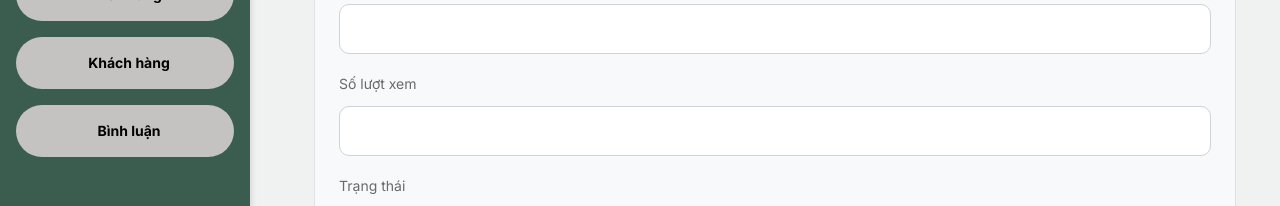
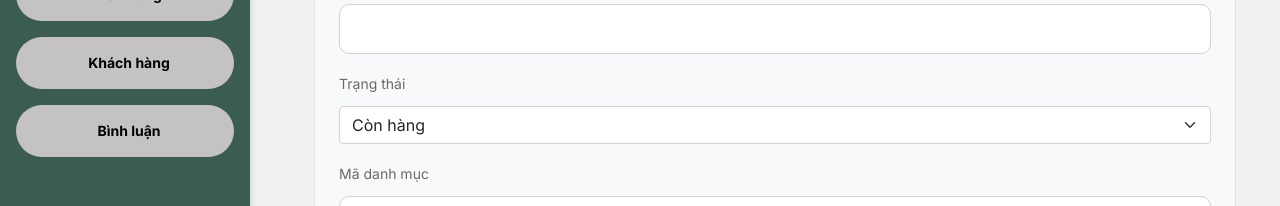
Before and after one commit to QangQii/asignmentfem2, a React (Create React App) app: page /admin/product/addproduct in a window 1280 px wide. Shown: the part 489-695 px from the top of the page. Built offline with nearby package versions, Linux system fonts and the light colour scheme.

Commit message:
bắt lỗi form

```diff
--- a/package.json
+++ b/package.json
@@ -16,7 +16,7 @@
     "react-bootstrap": "^2.10.9",
     "react-cookie": "^8.0.1",
     "react-dom": "^19.0.0",
-    "react-hook-form": "^7.55.0",
+    "react-hook-form": "^7.56.1",
     "react-icons": "^5.5.0",
     "react-router": "^7.4.0",
     "react-router-dom": "^7.5.1",
--- a/src/pages/admin/addproduct/index.jsx
+++ b/src/pages/admin/addproduct/index.jsx
@@ -1,63 +1,45 @@
-import React, {useState} from "react";
-import {Link, useNavigate} from "react-router-dom";
+import React from "react";
+import { useForm } from "react-hook-form";
+import { useNavigate, Link } from "react-router-dom";
 import Constanst from "../../../Constanst";
 
 const AddProduct = () => {
   const navigate = useNavigate();
-  const [product, setProduct] = useState({
-    name: "",
-    description: "",
-    price: "",
-    discount_price: "",
-    view: "",
-    status: "Còn hàng",
-    category_id: "",
-      images: null, // Để lưu trữ file ảnh
-  });
+  const {
+    register,
+    handleSubmit,
+    watch,
+    formState: { errors },
+  } = useForm();
 
-    // Xử lý thay đổi giá trị của các trường nhập liệu
-  const handleChange = (e) => {
-      const {name, value} = e.target;
-      setProduct({...product, [name]: value});
-  };
+  const priceValue = watch("price");
+  const discountPriceValue = watch("discount_price");
 
-    // Xử lý thay đổi file hình ảnh
-    const handleFileChange = (e) => {
-        setProduct({...product, images: e.target.files[0]}); // Lưu file ảnh
-  };
+  const onSubmit = async (data) => {
+    const formData = new FormData();
+    const status = data.status === "Còn hàng" ? 1 : 0;
 
-    // Gửi dữ liệu đến API
-  const handleSubmit = async (e) => {
-    e.preventDefault();
-
-    const status = product.status === "Còn hàng" ? 1 : 0;
-      const formData = new FormData();
-
-      // Thêm các dữ liệu vào formData
-      formData.append("name", product.name);
-      formData.append("description", product.description);
-      formData.append("price", product.price);
-      formData.append("discount_price", product.discount_price);
-      formData.append("view", product.view);
-      formData.append("status", status);
-      formData.append("category_id", product.category_id);
-      formData.append("images", product.images); // Thêm file ảnh vào FormData
+    formData.append("name", data.name);
+    formData.append("description", data.description);
+    formData.append("price", data.price);
+    formData.append("discount_price", data.discount_price || ""); // Không bắt buộc
+    formData.append("status", status);
+    formData.append("category_id", data.category_id);
+    formData.append("images", data.images[0]);
 
     try {
       const res = await fetch(`${Constanst.DOMAIN_API}/api/products/add`, {
         method: "POST",
-          body: formData, // Gửi formData thay vì JSON
+        body: formData,
       });
 
       if (!res.ok) {
         const errorData = await res.json();
-        console.error("Lỗi từ server:", errorData);
         throw new Error(errorData.error || "Lỗi khi thêm sản phẩm");
       }
 
       navigate("/admin/product");
     } catch (err) {
-      console.error("Lỗi khi thêm sản phẩm:", err.message);
       alert(`Lỗi khi thêm sản phẩm: ${err.message}`);
     }
   };
@@ -65,98 +47,92 @@ const AddProduct = () => {
   return (
     <div className="container mt-5">
       <h2>Thêm sản phẩm</h2>
-        <form onSubmit={handleSubmit} className="border p-4 rounded bg-light" encType="multipart/form-data">
+      <form
+        onSubmit={handleSubmit(onSubmit)}
+        className="border p-4 rounded bg-light"
+        encType="multipart/form-data"
+      >
         <div className="mb-3">
           <label className="form-label">Tên sản phẩm</label>
           <input
-            type="text"
             className="form-control"
-            name="name"
-            value={product.name}
-            onChange={handleChange}
-            required
+            {...register("name", { required: "Tên không được để trống" })}
           />
+          {errors.name && <small className="text-danger">{errors.name.message}</small>}
         </div>
+
         <div className="mb-3">
           <label className="form-label">Mô tả</label>
           <textarea
             className="form-control"
-            name="description"
-            value={product.description}
-            onChange={handleChange}
-            required
+            {...register("description", { required: "Mô tả là bắt buộc" })}
           />
+          {errors.description && <small className="text-danger">{errors.description.message}</small>}
         </div>
+
         <div className="mb-3">
           <label className="form-label">Giá</label>
           <input
             type="number"
             className="form-control"
-            name="price"
-            value={product.price}
-            onChange={handleChange}
-            required
+            {...register("price", {
+              required: "Giá không được để trống",
+              min: { value: 1, message: "Giá phải lớn hơn 0" },
+            })}
           />
+          {errors.price && <small className="text-danger">{errors.price.message}</small>}
         </div>
+
         <div className="mb-3">
           <label className="form-label">Giá khuyến mãi</label>
           <input
             type="number"
             className="form-control"
-            name="discount_price"
-            value={product.discount_price}
-            onChange={handleChange}
+            {...register("discount_price", {
+              validate: (value) => {
+                if (value === "" || value === undefined) return true; // Không bắt buộc
+                if (parseFloat(value) >= parseFloat(priceValue)) {
+                  return "Giá khuyến mãi phải nhỏ hơn giá gốc";
+                }
+                return true;
+              },
+            })}
           />
+          {errors.discount_price && (
+            <small className="text-danger">{errors.discount_price.message}</small>
+          )}
         </div>
-        <div className="mb-3">
-          <label className="form-label">Số lượt xem</label>
-          <input
-            type="number"
-            className="form-control"
-            name="view"
-            value={product.view}
-            onChange={handleChange}
-          />
-        </div>
+
         <div className="mb-3">
           <label className="form-label">Trạng thái</label>
-          <select
-            className="form-select"
-            name="status"
-            value={product.status}
-            onChange={handleChange}
-          >
+          <select className="form-select" {...register("status")}>
             <option value="Còn hàng">Còn hàng</option>
             <option value="Hết hàng">Hết hàng</option>
           </select>
         </div>
+
         <div className="mb-3">
           <label className="form-label">Mã danh mục</label>
           <input
             type="number"
             className="form-control"
-            name="category_id"
-            value={product.category_id}
-            onChange={handleChange}
-            required
+            {...register("category_id", { required: "Phải có mã danh mục" })}
           />
+          {errors.category_id && <small className="text-danger">{errors.category_id.message}</small>}
         </div>
+
         <div className="mb-3">
-            <label className="form-label">Chọn hình ảnh</label>
+          <label className="form-label">Chọn hình ảnh</label>
           <input
-              type="file"
+            type="file"
             className="form-control"
-              name="images"
-              onChange={handleFileChange}
-            required
+            {...register("images", { required: "Vui lòng chọn ảnh" })}
           />
+          {errors.images && <small className="text-danger">{errors.images.message}</small>}
         </div>
-        <button type="submit" className="btn btn-success me-2">
-          Thêm sản phẩm
-        </button>
-        <Link to="/admin/product" className="btn btn-secondary">
-          Quay lại
-        </Link>
+
+        <button type="submit" className="btn btn-success me-2">Thêm sản phẩm</button>
+        <Link to="/admin/product" className="btn btn-secondary">Quay lại</Link>
       </form>
     </div>
   );
```
Also changed, not shown: 2 other files (tests, documents, lock files or other folders).
